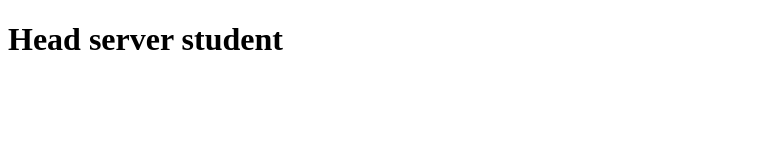
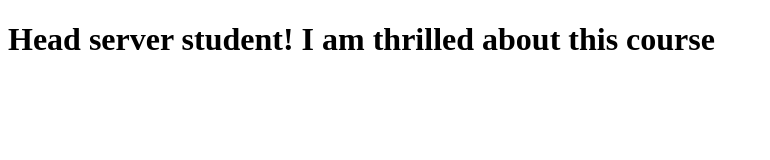
Before and after one commit to Narendra78327/coursera-text, a plain HTML site: page index.html in a window 1280 px wide. Shown: the whole page, without its empty margins (0-770 px from the left). Drawn offline with Linux system fonts and the light colour scheme.

Commit message:
next new version

```diff
--- a/index.html
+++ b/index.html
@@ -5,6 +5,6 @@
     <title></title>
   </head>
   <body>
-  <h1>Head server student </h1>
+  <h1>Head server student! I am thrilled about this course </h1>
   </body>
 </html>
```
